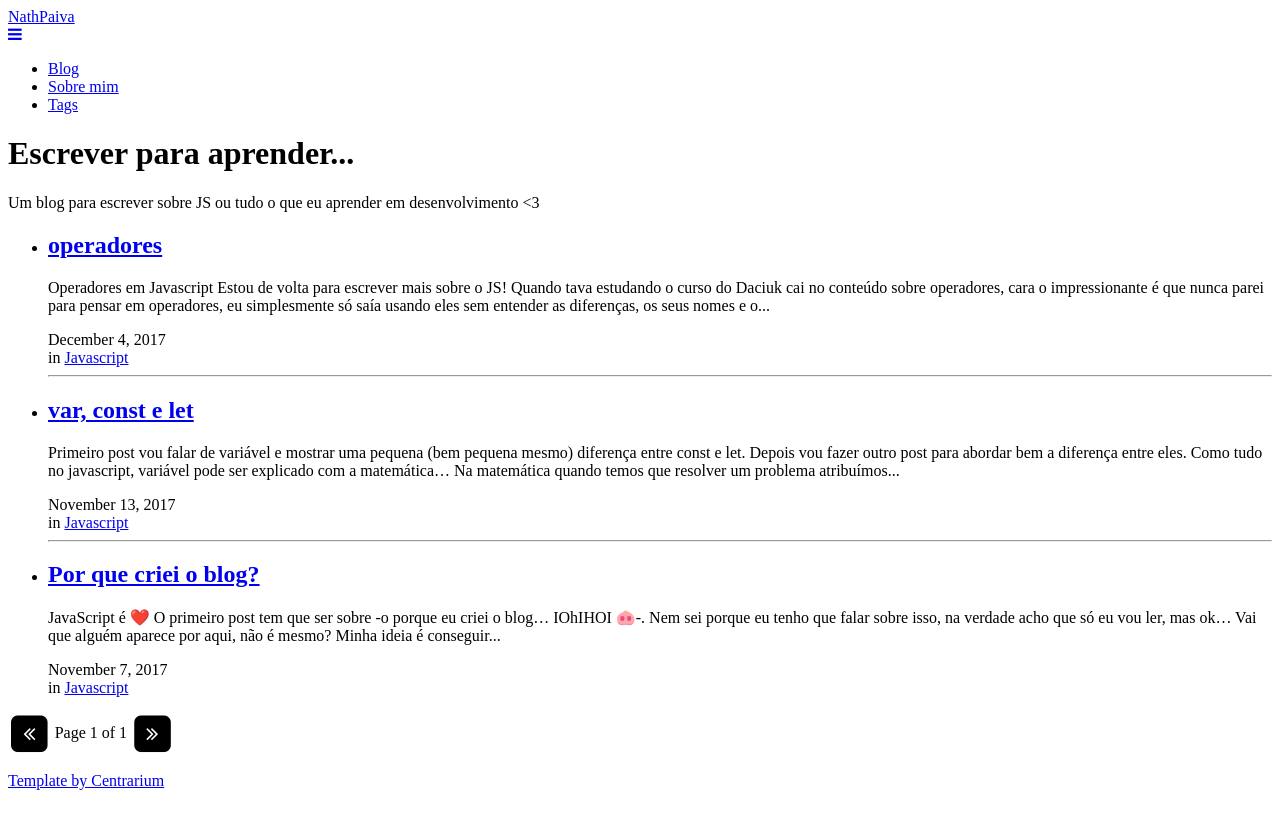
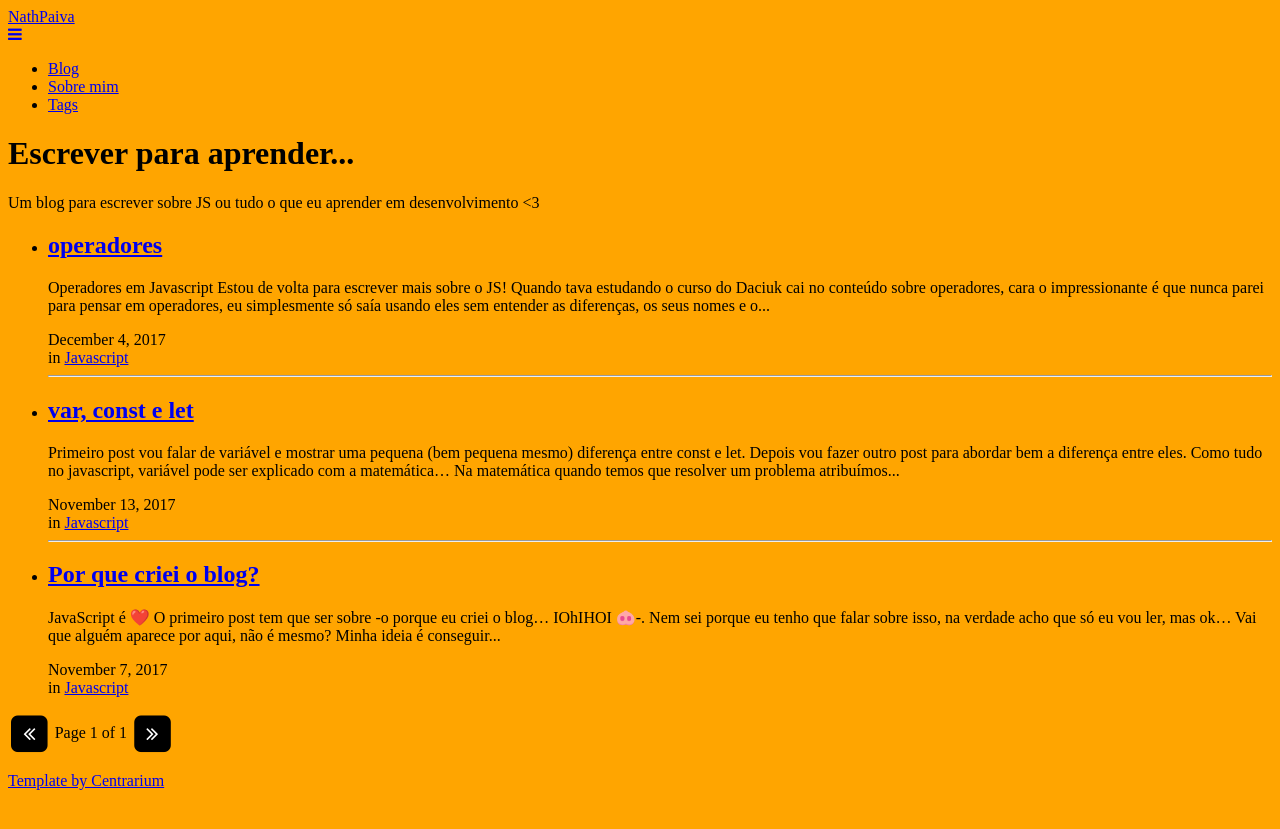
Before and after one commit to nathpaiva/nathpaiva.github.io, a Jekyll site: the page built from index.html, in a window 1280 px wide. Shown: the top 829 px of the page. Built offline with Jekyll 4.4.1, drawn with Linux system fonts in a browser that asks for light colours; nearby versions of some CDN libraries; the list of posts is cut into pages by our own code.

Commit message:
chore: changes scss import

```diff
--- a/_sass/main.scss
+++ b/_sass/main.scss
@@ -2,4 +2,4 @@
 
 // Import partials from `sass_dir` (defaults to `_sass`)
 // Includes Bourbon, Neat, and Bitters (thanks, thoughtbot!)
-@import "bourbon/bourbon";
+@import "test/test";
--- /dev/null
+++ b/_sass/test/_test.scss
@@ -0,0 +1,3 @@
+body {
+  background: orange;
+}
```
